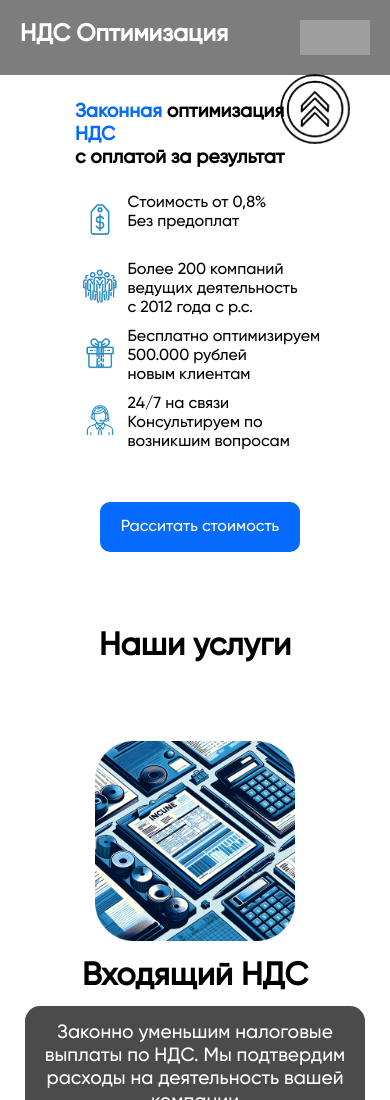
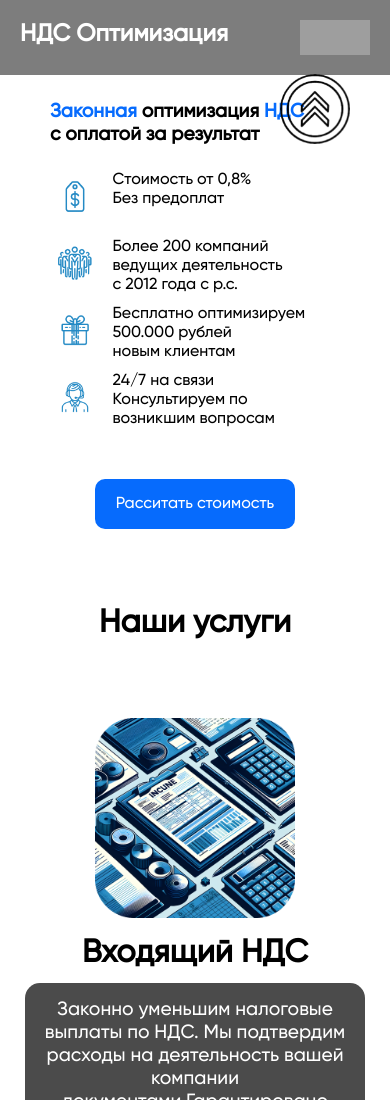
Before and after one commit to 0MAVM0/Work2, a plain HTML site: page index.html in a window 390 px wide. Shown: the top 1100 px of the page. Drawn offline with Linux system fonts and the light colour scheme; grey boxes are pictures that could not be loaded.

Commit message:
10000% last commit

```diff
--- a/style.css
+++ b/style.css
@@ -1045,6 +1045,9 @@ footer {
     }
 }
 @media (max-width: 391px) {
+    .div1 {
+        padding: 25px 50px;
+    }
     .div4 {
         padding: 10px 0 10px 50px;
     }
```
